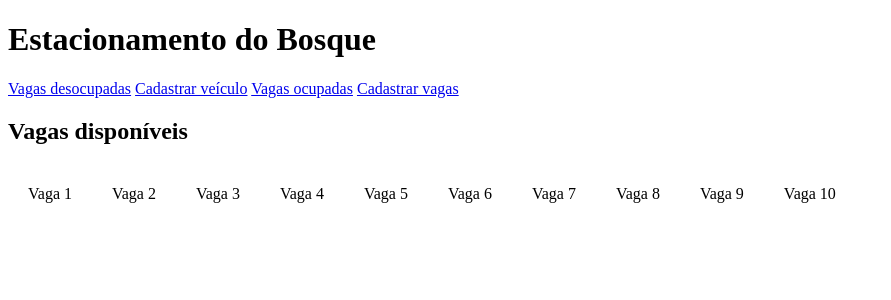
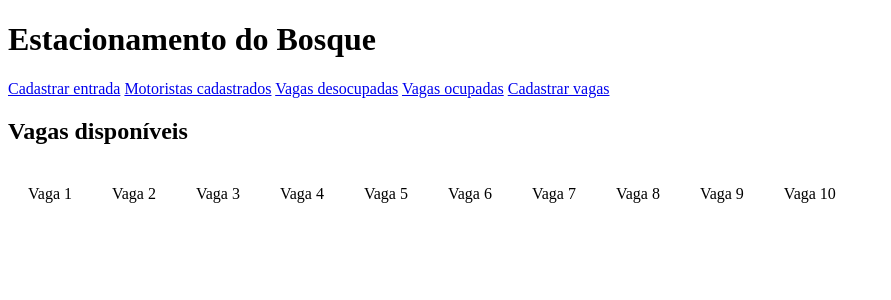
Before and after one commit to vitor-lima-ms/parking_lot_app_manage, a Django app: page / in a window 1280 px wide. Shown: the top 300 px of the page, without its empty margins (0-891 px from the left). Run offline with Django 5.2, Linux system fonts and the light colour scheme; data comes from the database, SQL or seed files in the repository.

Commit message:
Update base_parking.html

```diff
--- a/base_dir/templates/base_parking.html
+++ b/base_dir/templates/base_parking.html
@@ -13,8 +13,9 @@
         <h1>Estacionamento do Bosque</h1>
     </header>
     <nav>
+        <a href="{% url "apps:driver_register_form" %}">Cadastrar entrada</a>
+        <a href="{% url "apps:registered_drivers" %}">Motoristas cadastrados</a>
         <a href="{% url "apps:main_page" %}">Vagas desocupadas</a>
-        <a href="{% url "apps:autos_register_form" %}">Cadastrar veículo</a>
         <a href="{% url "apps:occupied_parking_spaces" %}">Vagas ocupadas</a>
         <a href="{% url "apps:parking_creation_form" %}">Cadastrar vagas</a>
     </nav>
```
